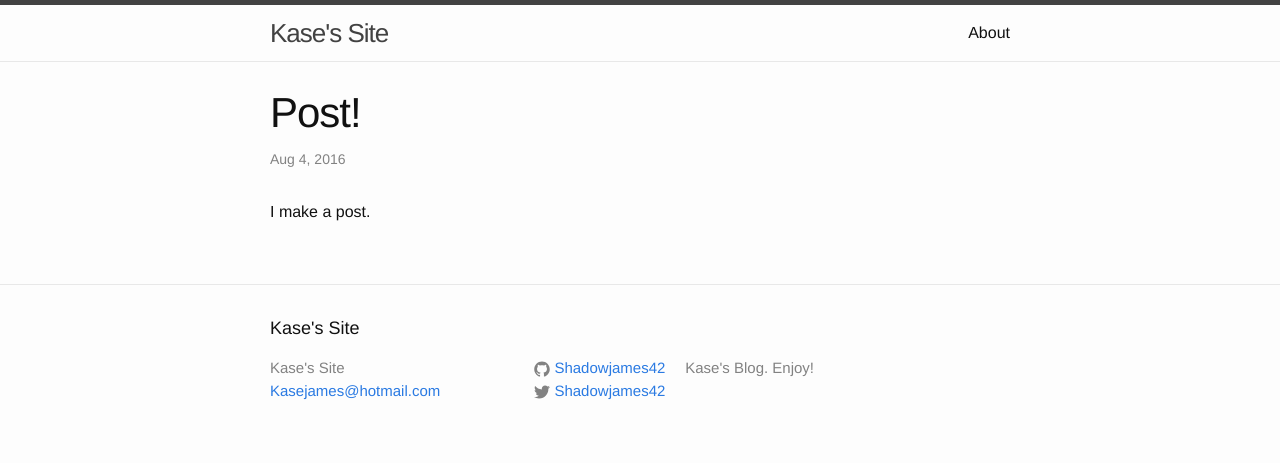
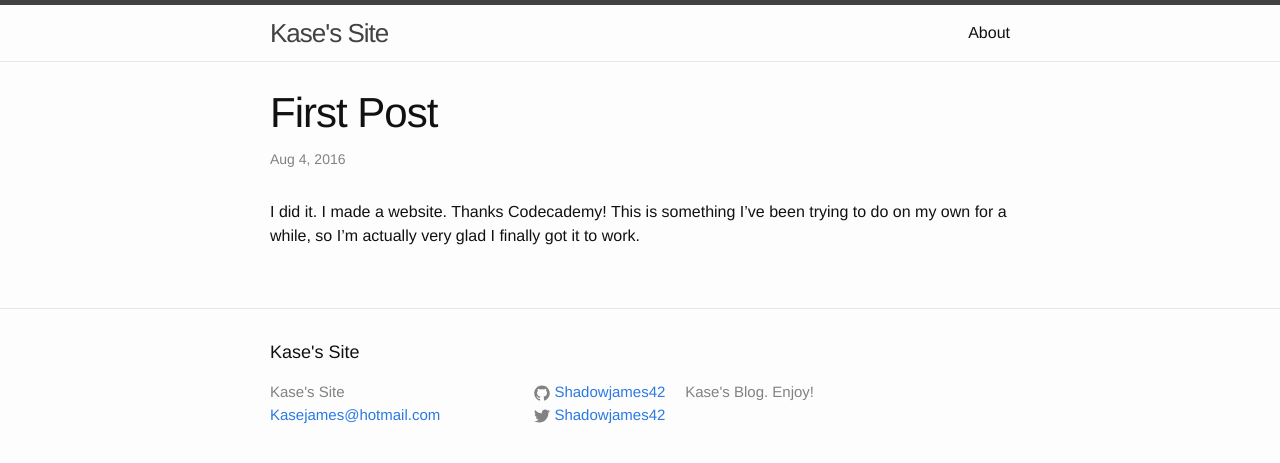
Before and after one commit to Shadowjames42/shadowjames42.github.io, a Jekyll site: the page built from _posts/2016-08-04-PostNumberOne.markdown, in a window 1280 px wide. Shown: the top 463 px of the page. Built offline with Jekyll 4.4.1, drawn with Linux system fonts in a browser that asks for light colours.

Commit message:
Update and rename 2016-08-04-PostNumberTwo.markdown to 2016-08-04-PostNumberOne.markdown

```diff
--- a/_posts/2016-08-04-PostNumberTwo.markdown
+++ b/_posts/2016-08-04-PostNumberOne.markdown
@@ -1,10 +1,10 @@
 ---
 layout: post
-title:  "Post!"
+title:  "First Post"
 date:   2016-08-04 12:04:20 -0400
 categories: General Posts
 ---
-I make a post.
+I did it. I made a website. Thanks Codecademy! This is something I've been trying to do on my own for a while, so I'm actually very glad I finally got it to work.
 
 [jekyll-docs]: http://jekyllrb.com/docs/home
 [jekyll-gh]:   https://github.com/jekyll/jekyll
```
